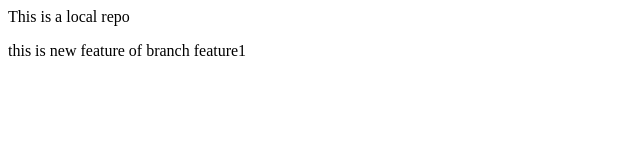
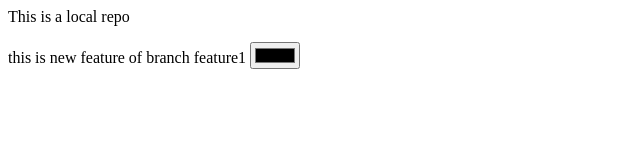
Before and after one commit to Shivagamer-dev/LOCAL-REPO, a plain HTML site: page index.html in a window 1280 px wide. Shown: the whole page, without its empty margins (0-640 px from the left). Drawn offline with Linux system fonts and the light colour scheme.

Commit message:
Add new input color

```diff
--- a/index.html
+++ b/index.html
@@ -1,3 +1,3 @@
 <p>This is a local repo</p>
 
-<p>this is new feature of branch feature1</p>
+<p>this is new feature of branch feature1 <input type="color" name="shiva" id=""></p>
```
